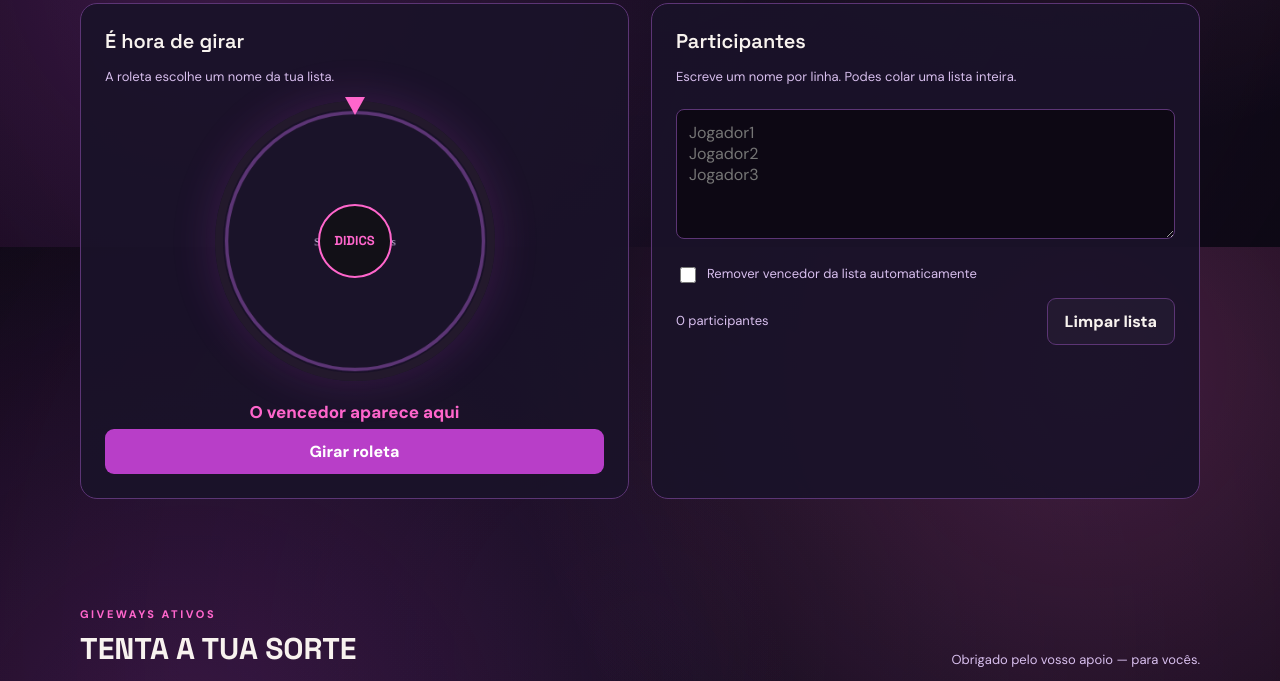
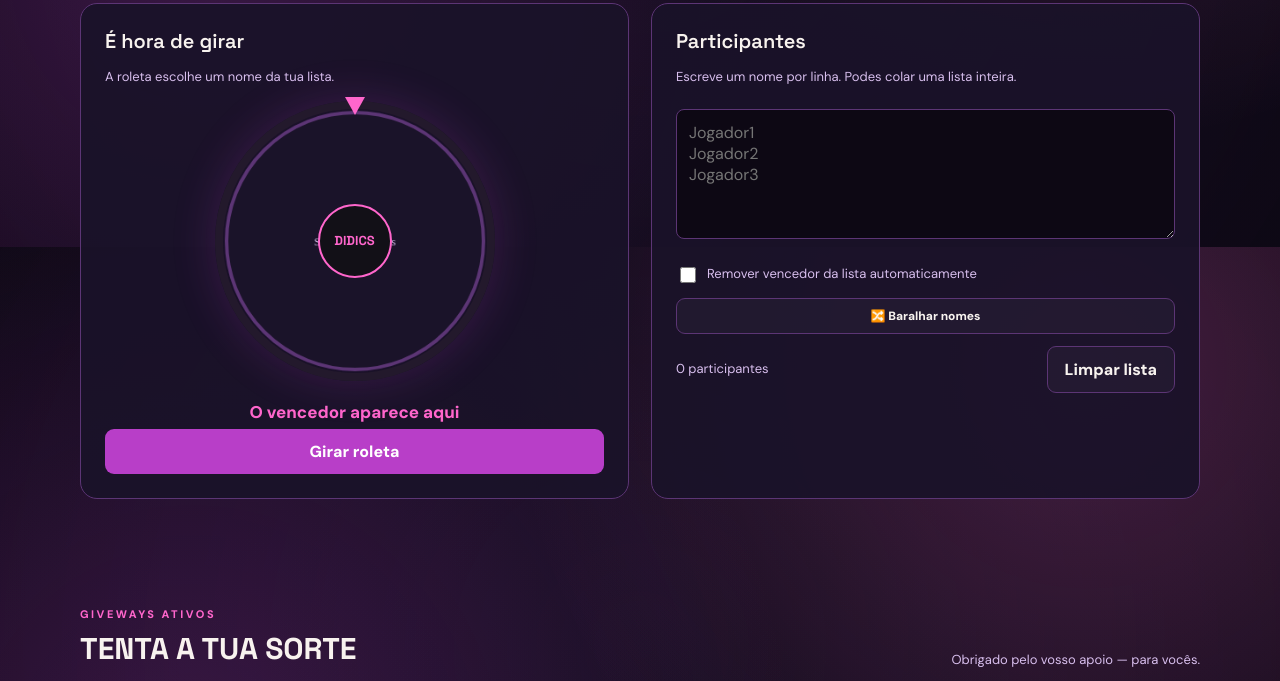
Before and after one commit to didics2/didics, a plain HTML site: page index.html in a window 1280 px wide. Shown: the part 1353-2034 px from the top of the page. Drawn offline with Linux system fonts and the light colour scheme; animation ran at ten frames a second.

Commit message:
Update index.html

```diff
--- a/index.html
+++ b/index.html
@@ -104,6 +104,10 @@ footer{border-top:1px solid var(--line);padding:27px 0;color:var(--muted);font-s
   <div style="margin: 12px 0; display: flex; align-items: center; gap: 8px;">
     <input type="checkbox" id="removeWinner" style="accent-color: var(--orange2); width: 16px; height: 16px; cursor: pointer;">
     <label for="removeWinner" class="muted" style="cursor: pointer; font-size: 13px;">Remover vencedor da lista automaticamente</label>
+  </div>
+
+  <div style="margin-bottom: 12px;">
+    <button class="btn ghost" style="width: 100%; font-size: 12px; padding: 9px;" onclick="shuffleNames()">🔀 Baralhar nomes</button>
   </div>
 
   <div style="display:flex;justify-content:space-between;align-items:center;gap:10px">
@@ -268,6 +272,18 @@ function getNames(){return names.value.split(/\r?\n/).map(x=>x.trim()).filter(Bo
 names.addEventListener("input",()=>{const n=getNames();document.getElementById("count").textContent=n.length+" participantes";drawWheel(n)});
 function clearNames(){names.value="";document.getElementById("count").textContent="0 participantes";document.getElementById("winner").textContent="O vencedor aparece aqui";drawWheel([])}
 
+function shuffleNames(){
+  let list=getNames();
+  if(list.length<2){notify("Adiciona pelo menos 2 nomes para baralhar.");return}
+  for(let i=list.length-1;i>0;i--){
+    const j=Math.floor(Math.random()*(i+1));
+    [list[i],list[j]]=[list[j],list[i]];
+  }
+  names.value=list.join("\n");
+  drawWheel(list);
+  notify("Lista baralhada!");
+}
+
 const canvas=document.getElementById("wheelCanvas"),ctx=canvas.getContext("2d");
 let currentAngle=0;
 function drawWheel(list){
```
